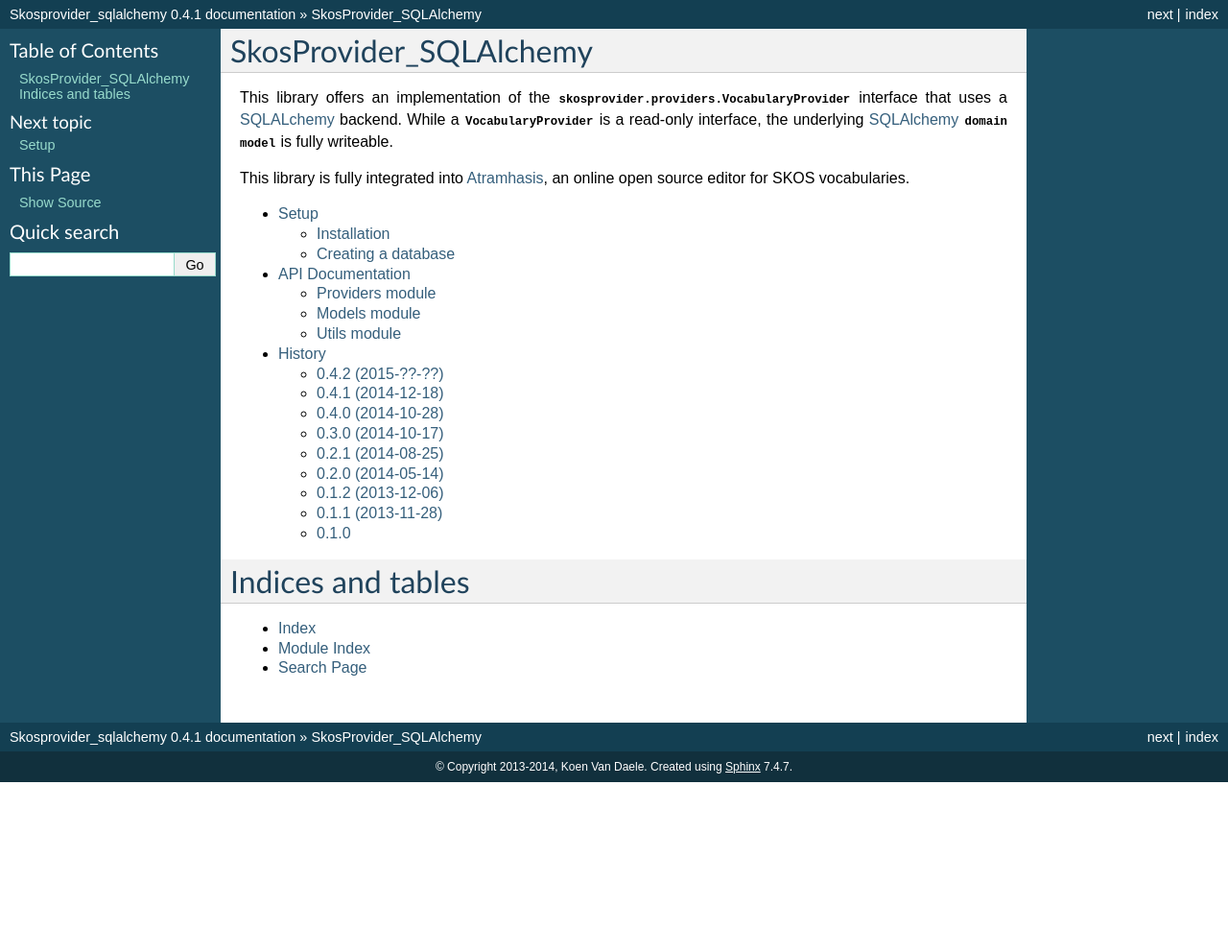
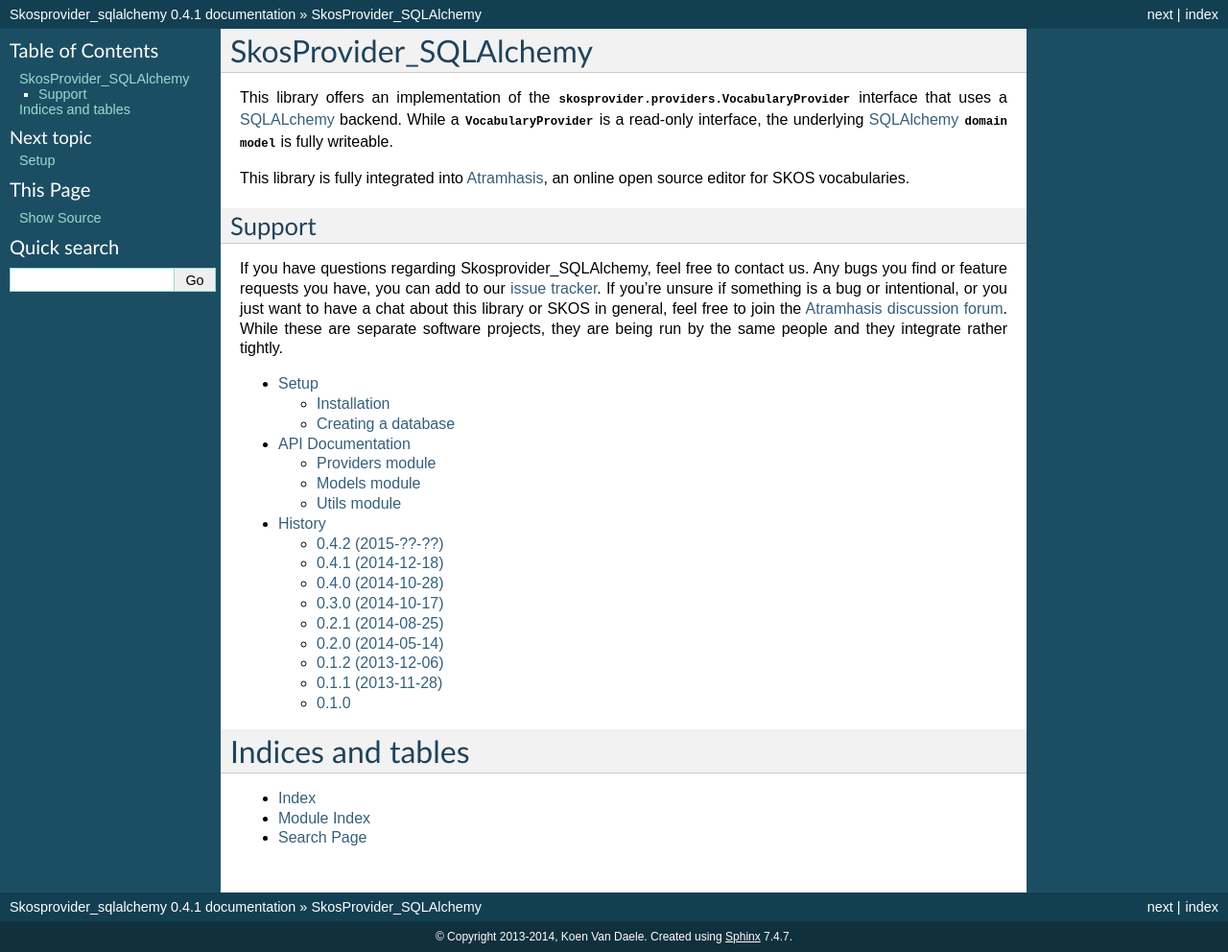
Before and after one commit to OnroerendErfgoed/skosprovider_sqlalchemy, a Sphinx documentation site: the page built from docs/index.rst, in a window 1280 px wide. Shown: the whole page at 96% size. Built offline with Sphinx 7.4.7, drawn with Linux system fonts in a browser that asks for light colours; before the commit the page ends 900 px from its top, so only the background shows below that.

Commit message:
Add a bit about support to the docs.

```diff
--- a/docs/index.rst
+++ b/docs/index.rst
@@ -17,6 +17,18 @@
 This library is fully integrated into Atramhasis_, an online open source
 editor for :term:`SKOS` vocabularies.
 
+Support
+-------
+
+If you have questions regarding Skosprovider_SQLAlchemy, feel free to contact us.
+Any bugs you find or feature requests you have, you can add to our
+`issue tracker <https://github.com/koenedaele/skosprovider_sqlalchemy/issues>`_.
+If you're unsure if something is a bug or intentional, or you just want to have
+a chat about this library or :term:`SKOS` in general, feel free to join the
+`Atramhasis discussion forum <https://groups.google.com/forum/#!forum/atramhasis>`_.
+While these are separate software projects, they are being run by the same
+people and they integrate rather tightly.
+
 .. toctree::
    :maxdepth: 2
 
```
